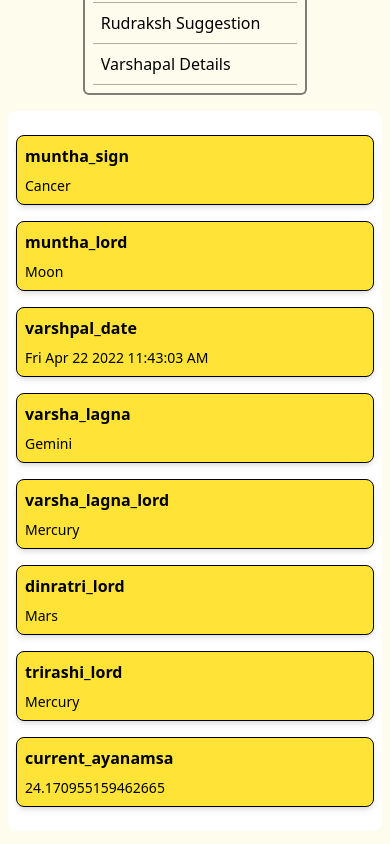
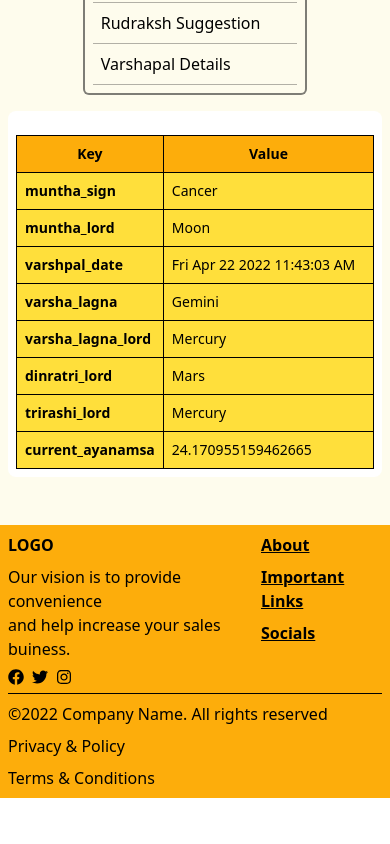
Before and after one commit to Ajay-singh-github/astro, a React (Vite) app: page /more in a window 390 px wide. Shown: the part 940-1784 px from the top of the page. After the commit the page ends 1738 px from the top, so only its background shows below. Built offline with nearby package versions, Linux system fonts and the light colour scheme.

Commit message:
fix : change response into form

```diff
--- a/src/pages/More/More.tsx
+++ b/src/pages/More/More.tsx
@@ -20,10 +20,10 @@ const More = () => {
     trirashi_lord: "Mercury",
     current_ayanamsa: 24.170955159462665,
   });
-  const onSubmit = async(day: string, month: string, year: string, hr: string, min: string, sec: string, city: string) => {
-    try{
+  const onSubmit = async (day: string, month: string, year: string, hr: string, min: string, sec: string, city: string) => {
+    try {
       console.log(sec)
-      const dob = day.padStart(2, "0") + "/" + String(Number(month)+1).padStart(2, "0") + "/" + year;
+      const dob = day.padStart(2, "0") + "/" + String(Number(month) + 1).padStart(2, "0") + "/" + year;
       const tob = hr + ":" + min;
       await axios
         .get(
@@ -50,10 +50,12 @@ const More = () => {
         setData(res.data.response)
         console.log(res.data.response)
       });
-    } catch(err){console.log(err)}
+    } catch (err) { console.log(err) }
     setCall(false);
     document.body.style.overflow = "auto";
   }
+
+  console.log(data, "-------------------------------");
   return (
     <div className="px-2 md:px-8 py-8 md:py-20 flex flex-col items-center justify-center bg-primary-100">
       <div className="font-bold mb-4 md:mb-10">
@@ -90,12 +92,20 @@ const More = () => {
         ))}
       </div>
 
-      {call && <Form onSubmit={onSubmit} setCall={setCall}/>}
+      {call && <Form onSubmit={onSubmit} setCall={setCall} />}
       {data && (
         <div className="bg-primary-200 p-2 md:p-4 rounded-lg w-full my-4 md:my-10">
           <div className="w-full text-xl md:text-4xl text-center my-4 font-semibold">
             {k}
           </div>
+          <table className="table-auto w-full text-sm md:text-xl border-collapse border border-primary-300">
+            <thead>
+              <tr className="bg-secondary-300">
+                <th className="border border-primary-300 p-2">Key</th>
+                <th className="border border-primary-300 p-2">Value</th>
+              </tr>
+            </thead>
+            <tbody className="bg-secondary-200">
               {Object.entries(data).map(([key, value]) => {
                 // Check for nested objects
                 if (
@@ -104,55 +114,54 @@ const More = () => {
                   value !== null
                 ) {
                   return (
-                <div
-                  key={key}
-                  className="border border-primary-300 bg-primary-500 my-4 rounded-lg p-2 md:p-4 w-full shadow-md"
-                >
-                  <h3 className="md:text-3xl font-semibold mb-2">{key}</h3>
-                  <div className="space-y-2">
+                    <tr key={key} className="border-b">
+                      <td className="font-semibold p-2 align-top w-1/3 border border-primary-300">
+                        {key}
+                      </td>
+                      <td className="p-2 border border-primary-300">
+                        <table className="table-auto w-full text-sm md:text-xl">
+                          <tbody>
                             {Object.entries(value).map(([nestedKey, nestedValue]) => (
-                      <p key={nestedKey} className="text-sm md:text-xl">
-                        <span className="font-semibold">{nestedKey}: </span>
+                              <tr key={nestedKey} className="border-b">
+                                <td className="font-semibold p-2 align-top w-1/3 border border-primary-300">
+                                  {nestedKey}:
+                                </td>
+                                <td className="p-2 border border-primary-300">
                                   {Array.isArray(nestedValue)
                                     ? nestedValue.join(", ") // Handle arrays
                                     : nestedValue}
-                      </p>
+                                </td>
+                              </tr>
                             ))}
-                  </div>
-                </div>
+                          </tbody>
+                        </table>
+                      </td>
+                    </tr>
                   );
                 }
 
                 // Check if the value is a boolean
-            const content:any = typeof value === "boolean" ? (value ? "True" : "False") : value;
+                const content: any = typeof value === "boolean" ? (value ? "True" : "False") : value;
 
                 return (
-              <div
-                key={key}
-                className="border border-primary-300 bg-primary-500 my-4 rounded-lg p-2 md:p-4 w-full shadow-md"
-              >
-                <h3 className="md:text-3xl font-semibold mb-2">
+                  <tr key={key} className="border-b">
+                    <td className="font-semibold p-2 align-top w-1/3 border border-primary-300">
                       {key}
-                </h3>
-                <div className="text-sm md:text-xl">
+                    </td>
+                    <td className="p-2 border border-primary-300">
                       {Array.isArray(content)
-                          ? content.map((con)=><div>{Array.isArray(con)
-                          ? con.map((c)=><div>{c}</div>)
-                          : typeof con === "object" ? Object.entries(con).map(([nestedKey, nestedValue]) => (
-                      <p key={nestedKey} className="text-sm md:text-xl">
-                        <span className="font-semibold">{nestedKey}: </span>
-                        {Array.isArray(nestedValue)
-                          ? nestedValue.join(", ") // Handle arrays
-                          : nestedValue as string}
-                      </p>
-                    )) : con}</div>)
+                        ? content.join(", ")
                         : content}
-                </div>
-              </div>
+                    </td>
+                  </tr>
                 );
               })}
+            </tbody>
+          </table>
         </div>
       )}
+
+
     </div>
   );
 };
```
Lines whose indentation alone changed are shown as unchanged.
